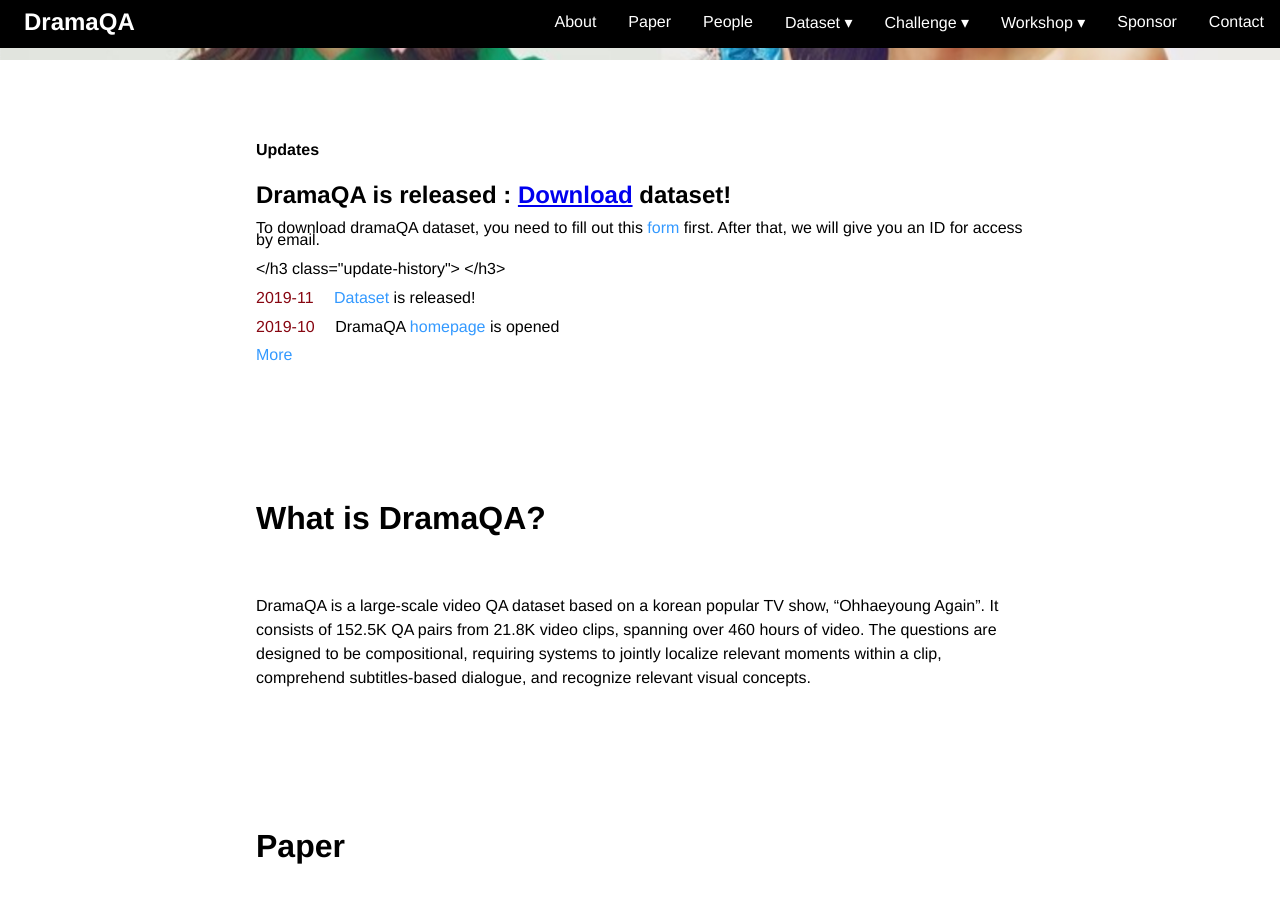
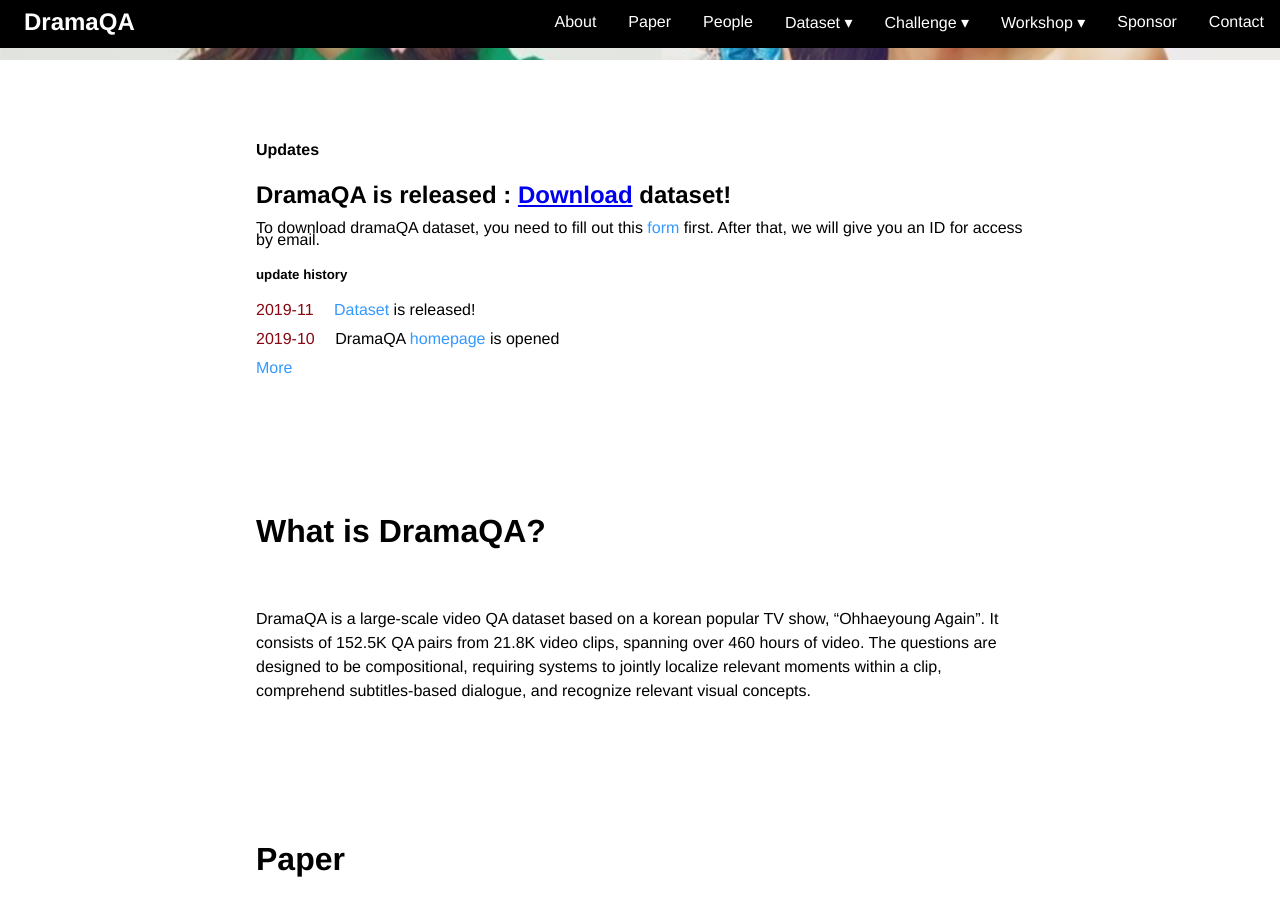
Before and after one commit to friendsqa/friendsqa.github.io, a Jekyll site: the page built from index.md, in a window 1280 px wide and 900 px high, scrolled down 308 px. Built offline with Jekyll 4.4.1, drawn with Linux system fonts in a browser that asks for light colours.

Commit message:
index page modification

```diff
--- a/index.md
+++ b/index.md
@@ -25,9 +25,9 @@
     To download dramaQA dataset, you need to fill out this <a id="download_link" href="https://docs.google.com/forms/d/e/1FAIpQLSdqQTHp6-AiNQijHhcPAPvFV_6TFer06e6aWG1l_jRhRo2E5w/viewform">form</a> first. After that, we will give you an ID for access by email.
   </p>
 
-  </h3 class="update-history">
-
-  </h3>
+  <h5 class="update-history">
+    update history
+  </h5>
   {% for news in site.data.updates %}
   <p class="content-item news news-{{ forloop.index0 }}">
     <span id="date">{{ news.date }}</span>
```
